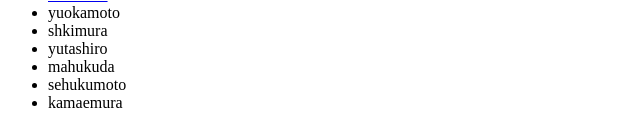
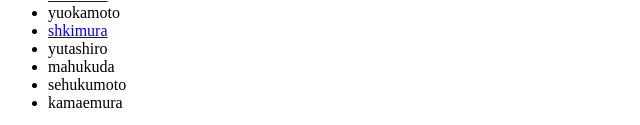
Before and after one commit to shigeki-kakizaki/10a, a plain HTML site: page index.html in a window 1280 px wide. Shown: the part 883-1008 px from the top of the page, 0-640 px from the left. Drawn offline with Linux system fonts and the light colour scheme.

Commit message:
edited index.html

```diff
--- a/index.html
+++ b/index.html
@@ -51,7 +51,7 @@
         <li><a href="yufujimoto.html">yuhujimoto</a></li>
         <li><a href="shuemori.html">shuemori</a></li>
         <li>yuokamoto</li>
-        <li>shkimura</li>
+        <li><a href="shkimura.html">shkimura</a></li>
         <li>yutashiro</li>
         <li>mahukuda</li>
         <li>sehukumoto</li>
```
